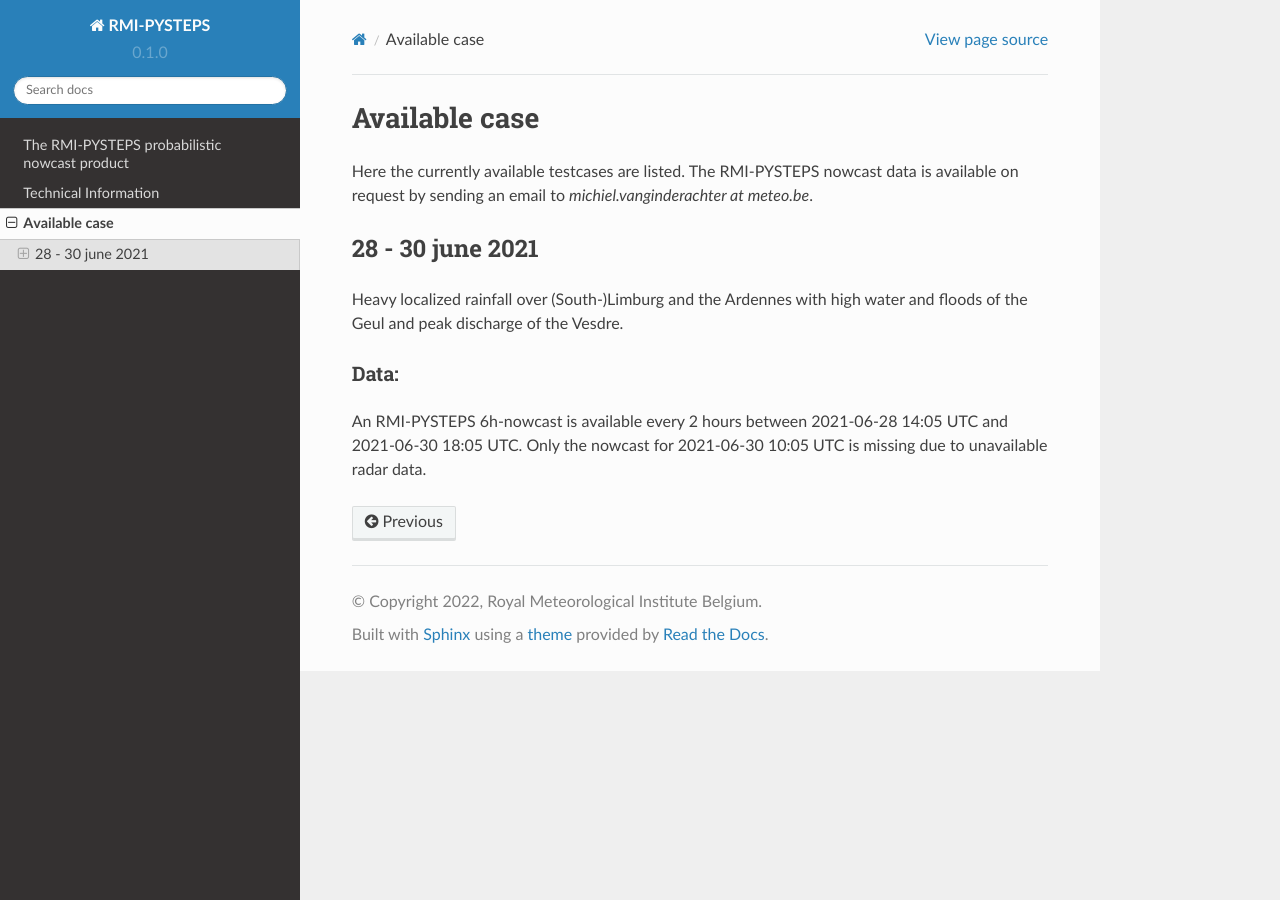
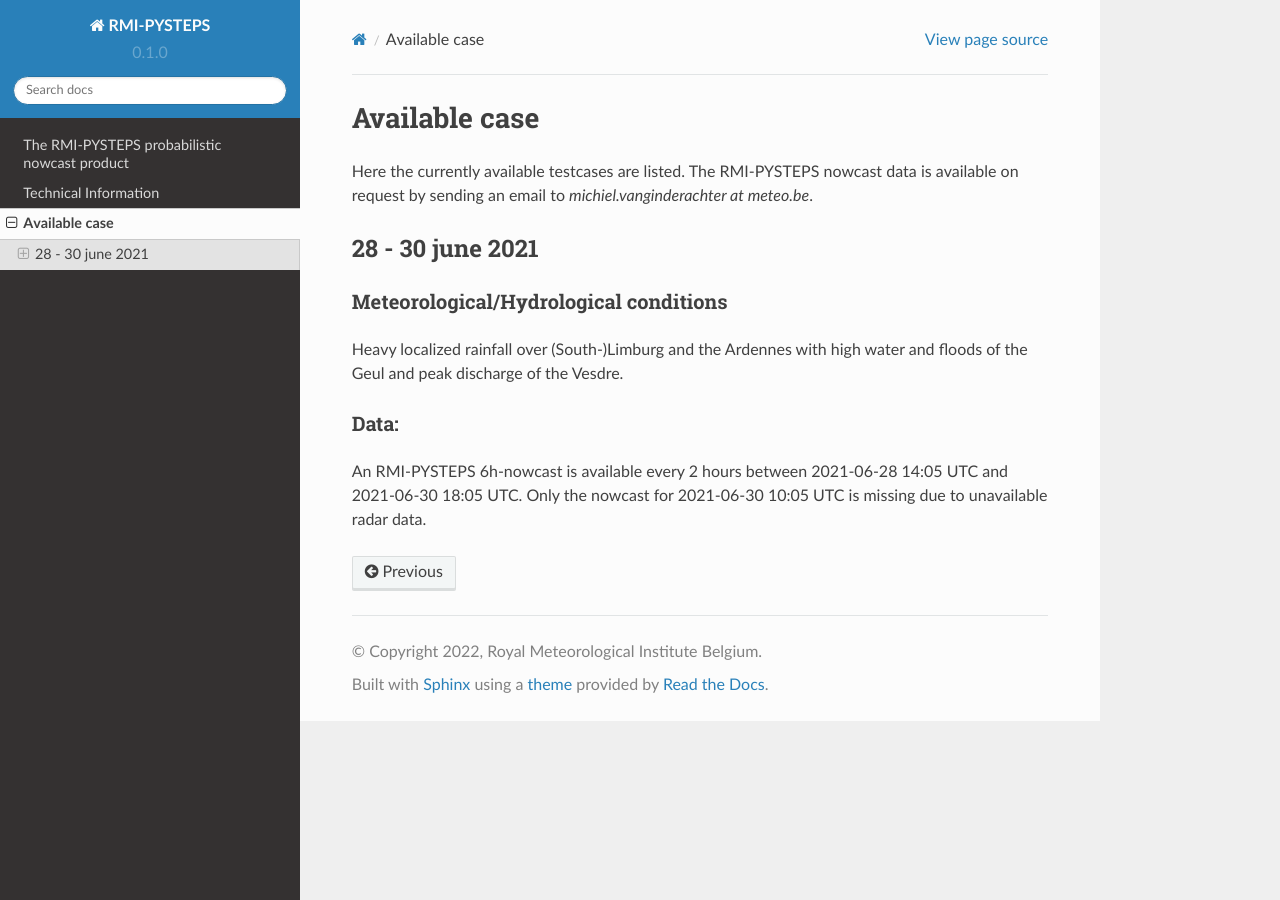
Before and after one commit to mpvginde/pySTEPS-BE, a Sphinx documentation site: the page built from docs/source/cases.rst, in a window 1280 px wide. Built offline with Sphinx 7.4.7 and the Read the Docs theme 2.0.0, drawn with Linux system fonts in a browser that asks for light colours.

Commit message:
Update cases.rst

```diff
--- a/docs/source/cases.rst
+++ b/docs/source/cases.rst
@@ -6,6 +6,8 @@ The RMI-PYSTEPS nowcast data is available on request by sending an email to *mic
 
 28 - 30 june 2021
 ------------------
+Meteorological/Hydrological conditions
+^^^^^^^^^^^^^^^^^^^^^^^^^^^^^^^^^^^^^^^^
 Heavy localized rainfall over (South-)Limburg and the Ardennes with high water and floods of the Geul and peak discharge of the Vesdre.
 
 Data:
```
